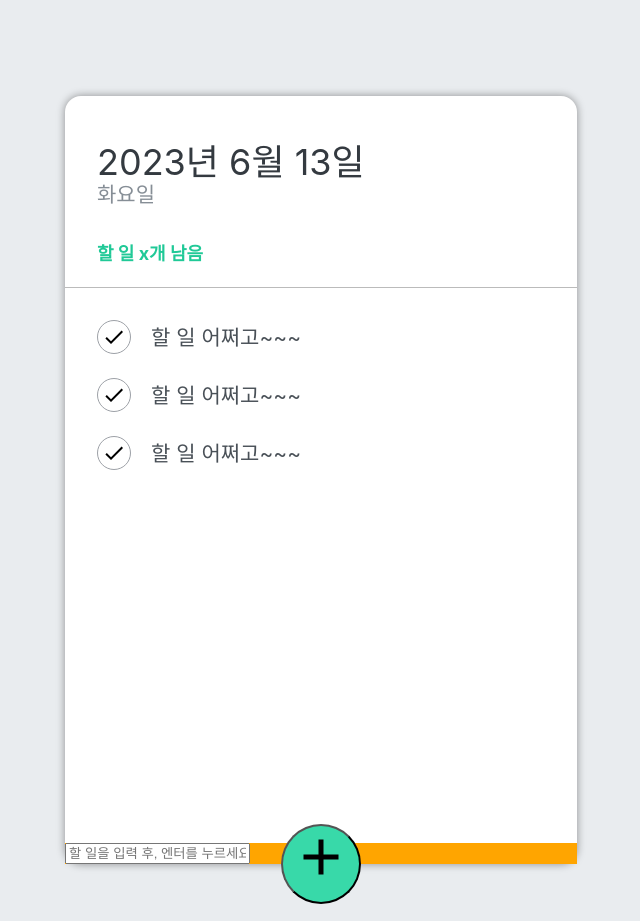
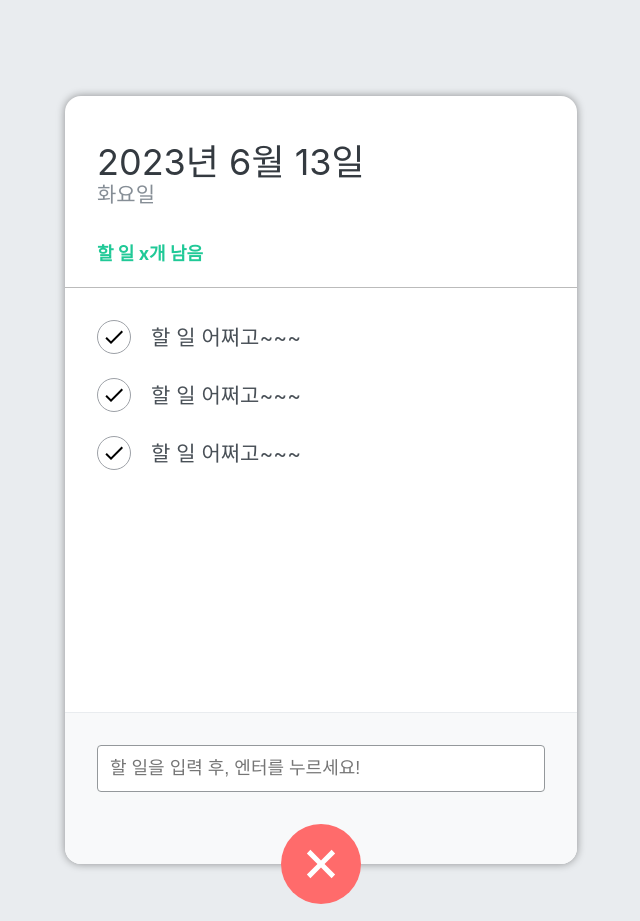
Before and after one commit to LeeKM321/react-todo-app202306, a React (Create React App) app: page / in a window 1280 px wide. Shown: the whole page, without its empty margins (319-959 px from the left). Built offline with nearby package versions, Linux system fonts and the light colour scheme.

Commit message:
# 4. scss 작성 완료

```diff
--- a/src/component/TodoInput.js
+++ b/src/component/TodoInput.js
@@ -15,7 +15,7 @@
             </form>
         </div>
 
-        <button className='insert-btn'>
+        <button className='insert-btn open'>
             <MdAdd />
         </button>
     </>
--- a/src/component/scss/TodoInput.scss
+++ b/src/component/scss/TodoInput.scss
@@ -1,11 +1,52 @@
 
 .form-wrapper {
-    background: orange;
+    width: 100%;
+    position: absolute;
+    left: 0;
+    bottom: 0;
+
+    .insert-form {
+        background: #f8f9fa;
+        padding: 32px 32px 72px;
+        border-bottom-left-radius: 16px;
+        border-bottom-right-radius: 16px;
+        border-top: 1px solid #e9ecef;
+
+        input {
+            padding: 12px;
+            border-radius: 4px;
+            border: 1px solid #94989b;
+            width: 100%;
+            outline: none;
+            font-size: 18px;
+            box-sizing: border-box;
+        }
+    }
 
 }
 
 .insert-btn {
     background: #38d9a9;
+
+    &:hover {
+        background: #63e6be;
+    }
+    &:active {
+        background: #20c997;
+    }
+
+    &.open {
+        background: #ff6b6b;
+
+        &:hover {
+            background: #ff8787;
+        }
+        &:active {
+            background: #fa5252;
+        }
+        transform: translate(-50%, 50%) rotate(45deg);
+
+    }
 
     z-index: 5;
     cursor: pointer;
@@ -18,4 +59,12 @@
     left: 50%;
     bottom: 0;
     transform: translate(-50%, 50%);
+
+    color: white;
+    border: none;
+    outline: none;
+    display: flex;
+    justify-content: center;
+    align-items: center;
+    transition: 0.125s ease-in;
 }
```
